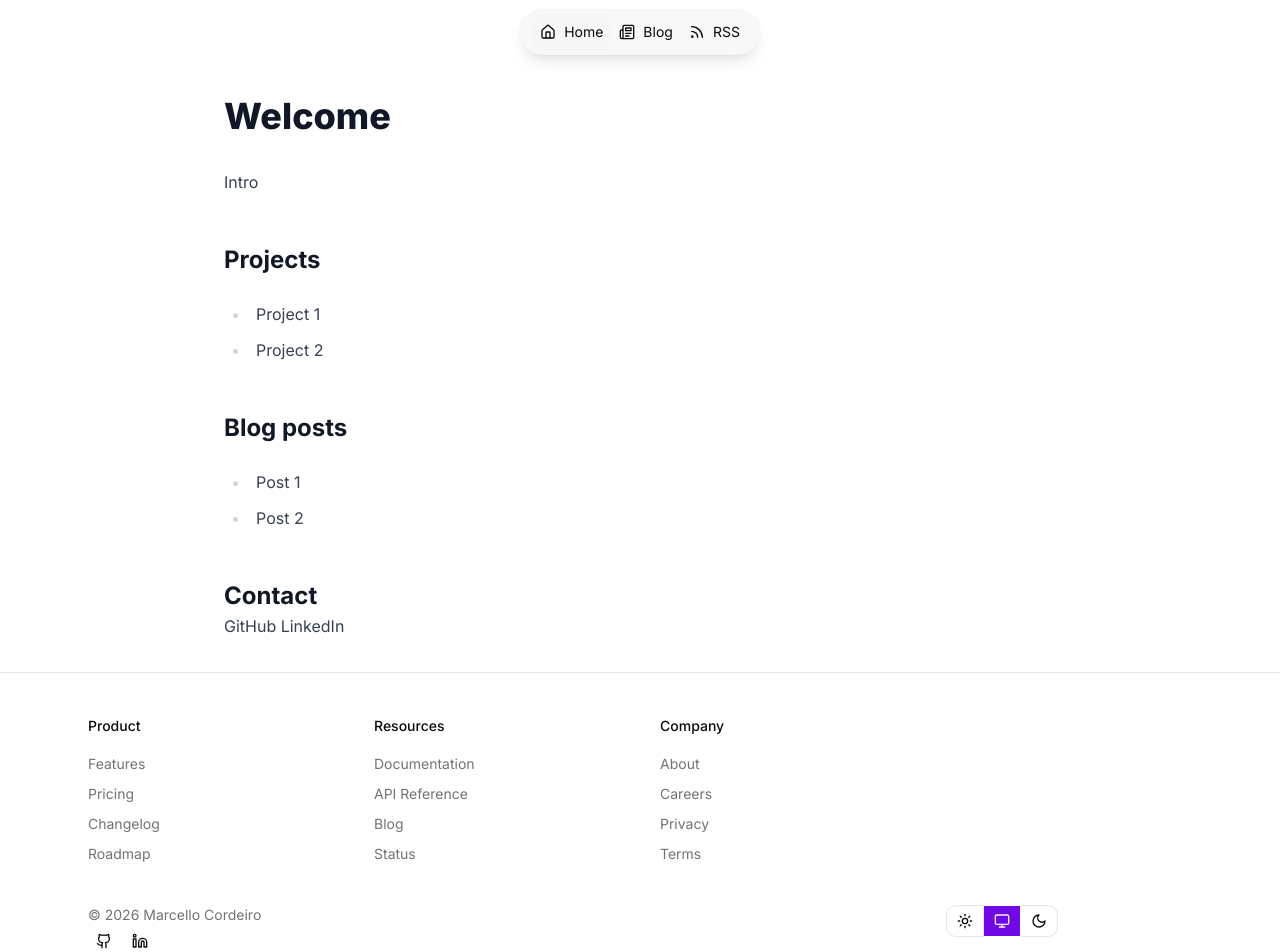
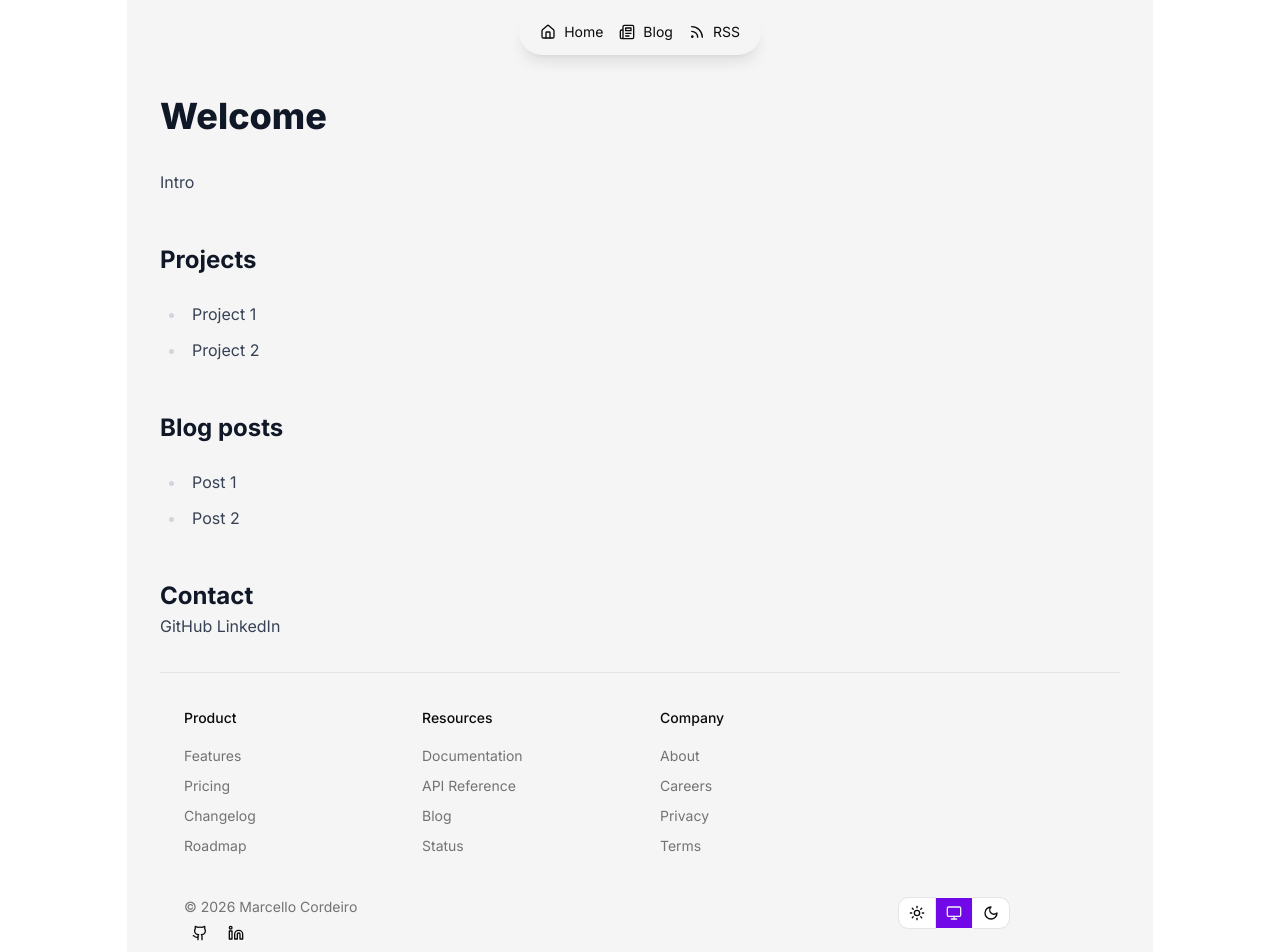
Before and after one commit to marcellocordeiro/marcellocordeiro.com, a Next.js app: page / in a window 1280 px wide. Shown: the top 952 px of the page. Built offline with nearby package versions, Linux system fonts and the light colour scheme.

Commit message:
wrap in a container

```diff
--- a/src/app/layout.tsx
+++ b/src/app/layout.tsx
@@ -1,19 +1,16 @@
+import "./globals.css";
 import type { Metadata } from "next";
 import { Inter } from "next/font/google";
 
-import { AppFooter } from "@/components/app-footer";
-import { AppHeader } from "@/components/app-header";
-import { ThemeProvider } from "@/components/theme-provider";
-import { TooltipProvider } from "@/components/ui/tooltip";
+import { Layout } from "@/components/layout";
+import { Providers } from "@/components/providers";
 import { cn } from "@/lib/utils";
-
-import "./globals.css";
 
 const inter = Inter({ subsets: ["latin"], variable: "--font-sans" });
 
 export const metadata: Metadata = {
   title: "Marcello's website",
-  description: "Generated by create next app",
+  description: "",
 };
 
 export default function RootLayout({ children }: LayoutProps<"/">) {
@@ -24,15 +21,9 @@ export default function RootLayout({ children }: LayoutProps<"/">) {
       suppressHydrationWarning
     >
       <body>
-        <ThemeProvider>
-          <TooltipProvider>
-            <AppHeader />
-
-            <main className="mx-auto flex max-w-4xl flex-1 flex-col gap-4 p-8">{children}</main>
-
-            <AppFooter />
-          </TooltipProvider>
-        </ThemeProvider>
+        <Providers>
+          <Layout>{children}</Layout>
+        </Providers>
       </body>
     </html>
   );
--- a/src/app/page.tsx
+++ b/src/app/page.tsx
@@ -2,7 +2,7 @@ import { Typography } from "@/components/ui/typography";
 
 export default function Page() {
   return (
-    <Typography>
+    <Typography className="w-full">
       <h1>Welcome</h1>
       Intro
       <h2>Projects</h2>
--- a/src/app/rss.xml/route.ts
+++ b/src/app/rss.xml/route.ts
@@ -1,20 +1,19 @@
 import { Feed } from "feed";
 
+import { info } from "@/config/constants";
 import { getBlogPosts } from "@/lib/blog";
 
 export function GET() {
-  const siteUrl = "https://marcellocordeiro.com";
-
   const feed = new Feed({
     title: "Marcello's Blog",
     description: "Description",
-    id: siteUrl,
-    link: siteUrl,
+    id: info.siteUrl,
+    link: info.siteUrl,
     language: "en",
-    favicon: `${siteUrl}/favicon.ico`,
+    favicon: `${info.siteUrl}/favicon.ico`,
     copyright: `© ${new Date().getFullYear()} Marcello Cordeiro`,
     feedLinks: {
-      rss2: `${siteUrl}/rss.xml`,
+      rss2: `${info.siteUrl}/rss.xml`,
       //atom: `${siteUrl}/atom.xml`,
     },
     author: {
@@ -26,8 +25,8 @@ export function GET() {
   for (const post of getBlogPosts()) {
     feed.addItem({
       title: post.title,
-      id: `${siteUrl}/blog/${post.slug}`,
-      link: `${siteUrl}/blog/${post.slug}`,
+      id: `${info.siteUrl}/blog/${post.slug}`,
+      link: `${info.siteUrl}/blog/${post.slug}`,
       description: post.description,
       date: new Date(post.date),
       //author: [{ name: post.author ?? 'Your Name' }],
--- /dev/null
+++ b/src/components/container.tsx
@@ -0,0 +1,13 @@
+export interface ContainerProps {
+  children: React.ReactNode;
+}
+
+export function Container({ children }: ContainerProps) {
+  return (
+    <div className="mx-auto max-w-7xl sm:px-6 lg:px-8">
+      <div className="mx-auto min-h-dvh max-w-5xl bg-muted px-4 ring-1 ring-accent dark:bg-muted/30">
+        {children}
+      </div>
+    </div>
+  );
+}
--- a/src/components/app-footer.tsx
+++ b/src/components/footer.tsx
@@ -2,11 +2,16 @@ import { ExternalLink } from "@/components/link";
 import { ThemeToggle } from "@/components/theme-toggle";
 import { buttonVariants } from "@/components/ui/button";
 import { info } from "@/config/constants";
+import { cn } from "@/lib/utils";
 
-export function AppFooter() {
+interface FooterProps {
+  className?: string;
+}
+
+export function Footer({ className }: FooterProps) {
   return (
-    <footer className="border-t bg-background">
-      <div className="mx-auto max-w-6xl px-6 py-10">
+    <footer className={cn(className)}>
+      <div className="mx-auto px-6">
         {/* Top grid */}
         <div className="grid grid-cols-1 gap-10 sm:grid-cols-2 lg:grid-cols-4">
           <FooterLinks />
--- a/src/components/app-header.tsx
+++ b/src/components/header.tsx
@@ -2,6 +2,7 @@
 
 import { usePathname } from "next/navigation";
 
+import { Container } from "@/components/container";
 import { Link } from "@/components/link";
 import {
   NavigationMenu,
@@ -11,7 +12,7 @@ import {
 } from "@/components/ui/navigation-menu";
 import { sidebarItems } from "@/config/constants";
 
-export function AppHeader() {
+export function Header() {
   const pathname = usePathname();
 
   const isActive = (href: string) => {
@@ -34,12 +35,10 @@ export function AppHeader() {
   });
 
   return (
-    <header className="sticky top-0 flex h-16 shrink-0 items-center justify-center gap-2">
-      <div className="rounded-full bg-accent/70 px-3 py-1 shadow-lg ring ring-accent backdrop-blur-sm">
-        <NavigationMenu>
-          <NavigationMenuList>{navigation}</NavigationMenuList>
-        </NavigationMenu>
-      </div>
+    <header className="sticky top-0 z-100 flex h-16 items-center justify-between">
+      <NavigationMenu className="mx-auto rounded-full bg-accent/70 px-3 py-1 shadow-lg ring ring-accent backdrop-blur-sm">
+        <NavigationMenuList>{navigation}</NavigationMenuList>
+      </NavigationMenu>
     </header>
   );
 }
--- /dev/null
+++ b/src/components/layout.tsx
@@ -0,0 +1,20 @@
+import { Container } from "@/components/container";
+import { Footer } from "@/components/footer";
+import { Header } from "@/components/header";
+import { Separator } from "@/components/ui/separator";
+
+export function Layout({ children }: { children: React.ReactNode }) {
+  return (
+    <Container>
+      <div className="flex w-full flex-col gap-8 px-4">
+        <Header />
+
+        <main className="flex-auto">{children}</main>
+
+        <Separator />
+
+        <Footer className="mb-8" />
+      </div>
+    </Container>
+  );
+}
--- /dev/null
+++ b/src/components/providers.tsx
@@ -0,0 +1,13 @@
+import { ThemeProvider } from "@/components/theme-provider";
+import { TooltipProvider } from "@/components/ui/tooltip";
+
+export interface ProviderProps {
+  children: React.ReactNode;
+}
+export function Providers({ children }: ProviderProps) {
+  return (
+    <ThemeProvider>
+      <TooltipProvider>{children}</TooltipProvider>
+    </ThemeProvider>
+  );
+}
--- a/src/config/constants.ts
+++ b/src/config/constants.ts
@@ -24,6 +24,7 @@ export const info = {
       icon: LinkedInIcon,
     },
   ],
+  siteUrl: "https://marcellocordeiro.com",
   sourceCode: "https://github.com/marcellocordeiro/marcellocordeiro.com",
 };
 
--- a/src/content/blog/2026-03-10-markdown-tests.md
+++ b/src/content/blog/2026-03-10-markdown-tests.md
@@ -10,6 +10,7 @@ keywords:
   - markdown
   - test
 image: "assets/blog-placeholder.jpg"
+dev: true
 ---
 
 # Markdown tests
--- a/src/content/blog/first-post.md
+++ b/src/content/blog/2026-03-16-first-post.md
@@ -2,10 +2,16 @@
 slug: first-post
 title: "First post"
 description: "Lorem ipsum dolor sit amet"
-date: 2026-03-10
+date: 2026-03-16
 image: "assets/blog-placeholder.jpg"
-tags: []
-keywords: []
+tags:
+  - test
+  - Markdown
+  - stack
+keywords:
+  - test
+  - Markdown
+  - stack
 ---
 
 Lorem ipsum dolor sit amet, consectetur adipiscing elit, sed do eiusmod tempor incididunt ut labore et dolore magna aliqua. Vitae ultricies leo integer malesuada nunc vel risus commodo viverra. Adipiscing enim eu turpis egestas pretium. Euismod elementum nisi quis eleifend quam adipiscing. In hac habitasse platea dictumst vestibulum. Sagittis purus sit amet volutpat. Netus et malesuada fames ac turpis egestas. Eget magna fermentum iaculis eu non diam phasellus vestibulum lorem. Varius sit amet mattis vulputate enim. Habitasse platea dictumst quisque sagittis. Integer quis auctor elit sed vulputate mi. Dictumst quisque sagittis purus sit amet.
```
Also changed, not shown: 1 other file (tests, documents, lock files or other folders).
